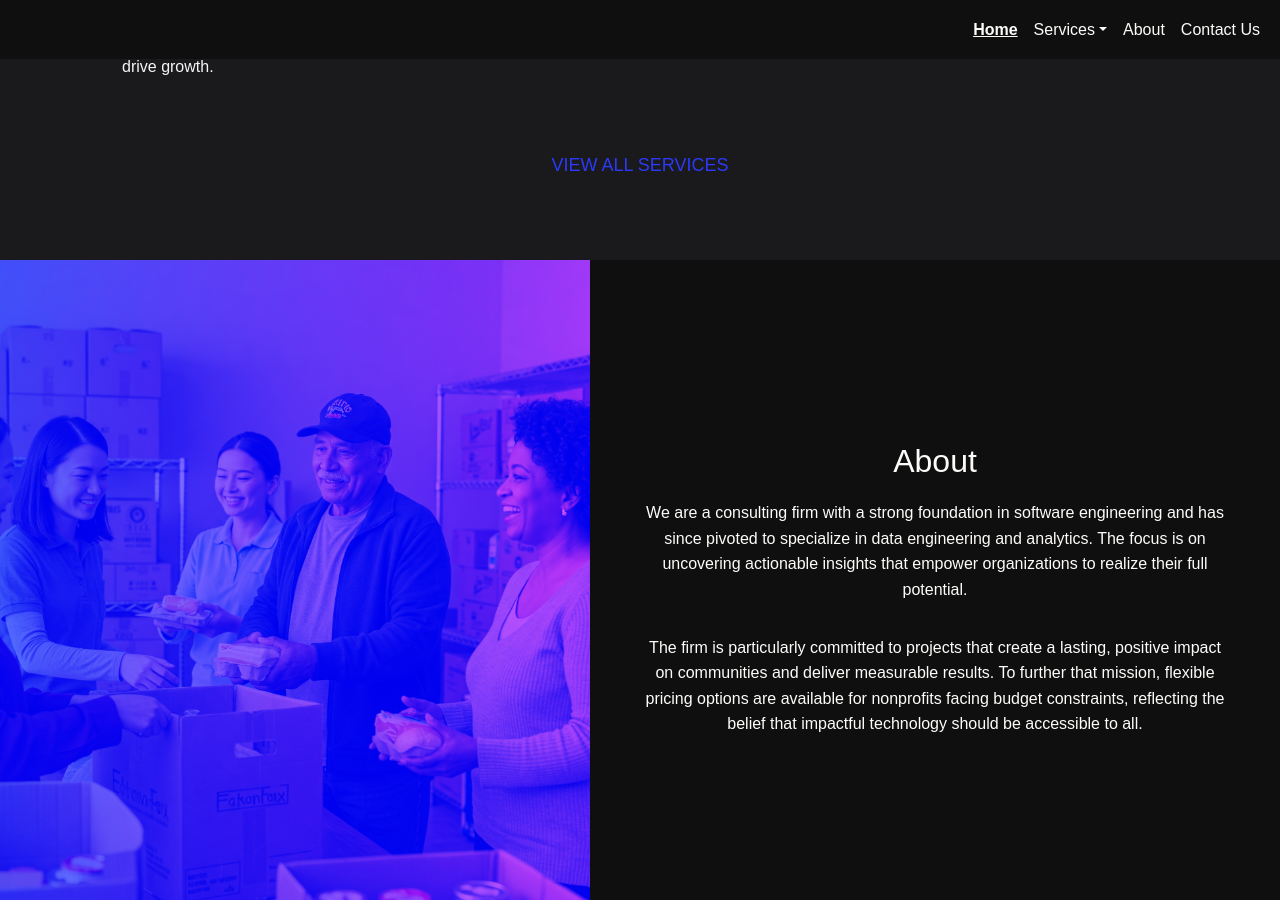
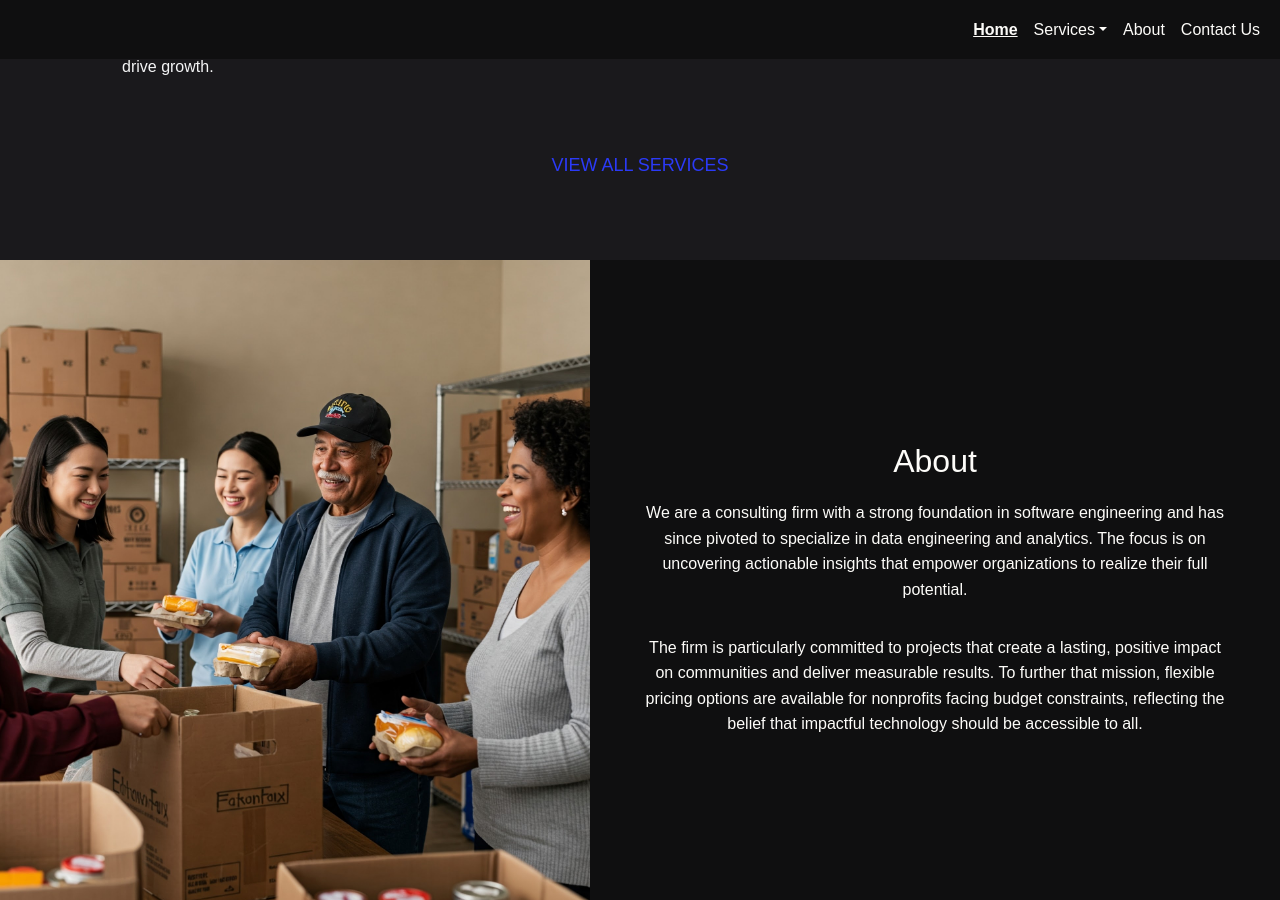
Before and after one commit to jindrich-consulting-llc/jindrich-consulting-llc.github.io, a Jekyll site: the page built from index.md, in a window 1280 px wide and 900 px high, scrolled down 990 px. Built offline with Jekyll 4.4.1, drawn with Linux system fonts in a browser that asks for light colours.

Commit message:
removed gradient from about-image

```diff
--- a/_layouts/home.html
+++ b/_layouts/home.html
@@ -65,9 +65,7 @@
 
     <!-- About -->
     <div id="about-section" class="split-section">
-        <div class="image image-gradient">
-            <div class="about-image"></div>
-        </div>
+        <div class="about-image"></div>
         <div class="about-content">
             <h2>About</h2>
             <p>We are a consulting firm with a strong foundation in
--- a/assets/css/home_styles.css
+++ b/assets/css/home_styles.css
@@ -60,24 +60,11 @@
     height: 75vh;
 }
 
-.image {
-    flex: 1;
-    position: relative;
-    height: 100%;
-}
-
-.image-gradient {
-    position: relative;
-    background-image: linear-gradient(to right, var(--color-primary-bg), var(--color-primary-bg-3));
-    z-index: 0;
-}
-
 .about-image {
     flex: 1;
     background-image: url('/assets/img/Gemini_Generated_Image_Food_Bank.jpeg');
     background-size: cover;
     background-position: center;
-    mix-blend-mode: overlay;
     height: 100%;
     z-index: 1;
 }
```
Also changed, not shown: _data/footer_resources.yml (deleted, +0 -13 lines), _layouts/page.html (deleted).
